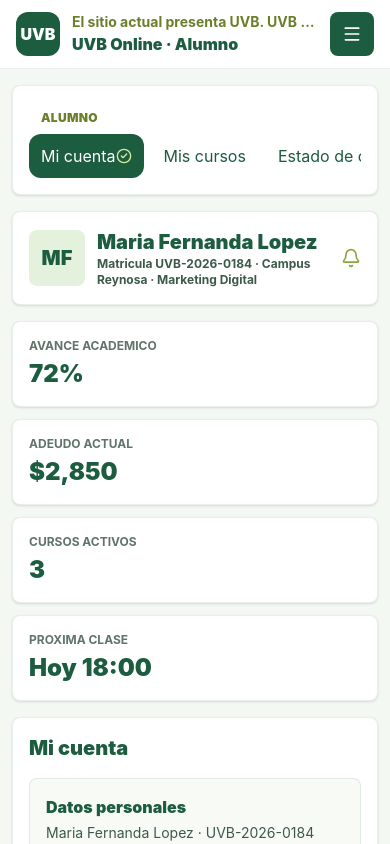
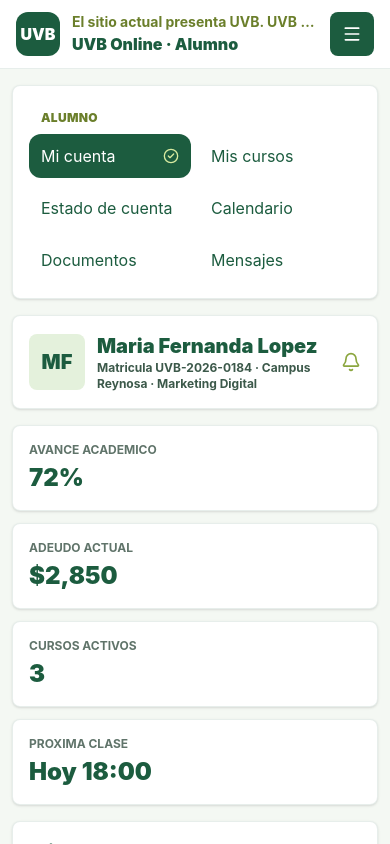
Before and after one commit to o7digital/uvb-online, a React (Vite) app: page / in a window 390 px wide. Shown: the top 844 px of the page. Built offline with nearby package versions, Linux system fonts and the light colour scheme.

Commit message:
Remove mobile horizontal menu scrolling

```diff
--- a/src/components/UVBOnlineAppDemo.jsx
+++ b/src/components/UVBOnlineAppDemo.jsx
@@ -126,14 +126,14 @@
   return (
     <Panel className="p-3">
       <div className="px-3 py-2 text-xs font-black uppercase tracking-wide text-[#6b7f2b]">{title}</div>
-      <div className="flex min-w-0 gap-2 overflow-x-auto lg:block lg:space-y-1">
+      <div className="grid min-w-0 grid-cols-2 gap-2 sm:grid-cols-3 lg:block lg:space-y-1">
         {items.map((item) => (
           <button
             key={item}
             type="button"
             onClick={() => onSelect(item)}
             className={cls(
-              "flex shrink-0 items-center justify-between rounded-xl px-3 py-2.5 text-left text-sm font-bold xl:w-full",
+              "flex min-h-11 items-center justify-between rounded-xl px-3 py-2.5 text-left text-sm font-bold xl:w-full",
               "lg:w-full",
               activeItem === item ? "bg-[#1c5c3f] text-white" : "text-[#1c5c3f] hover:bg-[#f4f8f3]",
             )}
@@ -532,13 +532,13 @@
     <div className="grid gap-4 lg:grid-cols-[240px_1fr] xl:grid-cols-[260px_1fr_300px] xl:gap-5">
       <Panel className="p-3">
         <div className="px-3 py-2 text-xs font-black uppercase tracking-wide text-[#6b7f2b]">Catalogo online</div>
-        <div className="flex gap-2 overflow-x-auto lg:block lg:space-y-2">
+        <div className="grid grid-cols-1 gap-2 sm:grid-cols-2 lg:block lg:space-y-2">
           {onlineCourses.map(([courseName, courseMode, courseProgress]) => (
             <button
               key={courseName}
               type="button"
               onClick={() => setSelectedCourse(courseName)}
-              className={cls("w-52 shrink-0 rounded-lg p-3 text-left lg:w-full", selectedCourse === courseName ? "bg-[#1c5c3f] text-white" : "bg-[#f4f8f3] text-[#1c5c3f] hover:bg-[#e4f1dc]")}
+              className={cls("w-full rounded-lg p-3 text-left", selectedCourse === courseName ? "bg-[#1c5c3f] text-white" : "bg-[#f4f8f3] text-[#1c5c3f] hover:bg-[#e4f1dc]")}
             >
               <div className="font-black">{courseName}</div>
               <div className={cls("text-xs font-bold", selectedCourse === courseName ? "text-[#d7eaa0]" : "text-[#60746a]")}>{courseMode} · {courseProgress}%</div>
@@ -655,12 +655,12 @@
     <div className="grid gap-4 lg:grid-cols-[220px_1fr_1fr] xl:grid-cols-[220px_1fr_1fr_320px] xl:gap-5">
       <Panel className="p-3">
         <div className="px-3 py-2 text-xs font-black uppercase tracking-wide text-[#6b7f2b]">Pantallas</div>
-        <div className="flex gap-2 overflow-x-auto lg:block lg:space-y-2">
+        <div className="grid grid-cols-2 gap-2 lg:block lg:space-y-2">
           {screens.map((item) => (
             <button
               key={item}
               onClick={() => setMobileScreen(item)}
-              className={cls("w-44 shrink-0 rounded-lg px-3 py-3 text-left text-sm font-bold lg:w-full", mobileScreen === item ? "bg-[#1c5c3f] text-white" : "bg-[#f4f8f3] text-[#1c5c3f]")}
+              className={cls("min-h-11 w-full rounded-lg px-3 py-3 text-left text-sm font-bold lg:w-full", mobileScreen === item ? "bg-[#1c5c3f] text-white" : "bg-[#f4f8f3] text-[#1c5c3f]")}
             >
               {item}
             </button>
```
